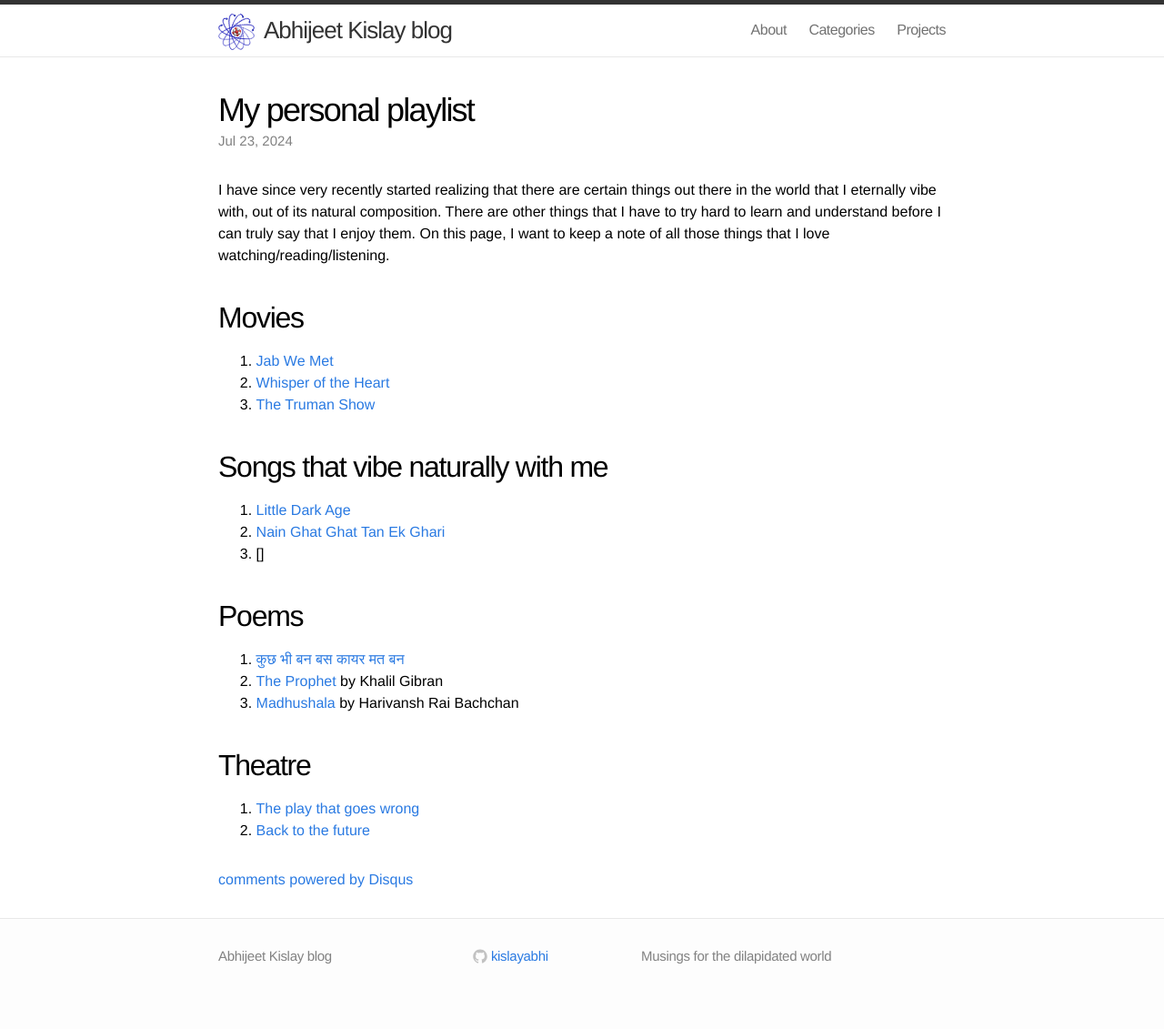
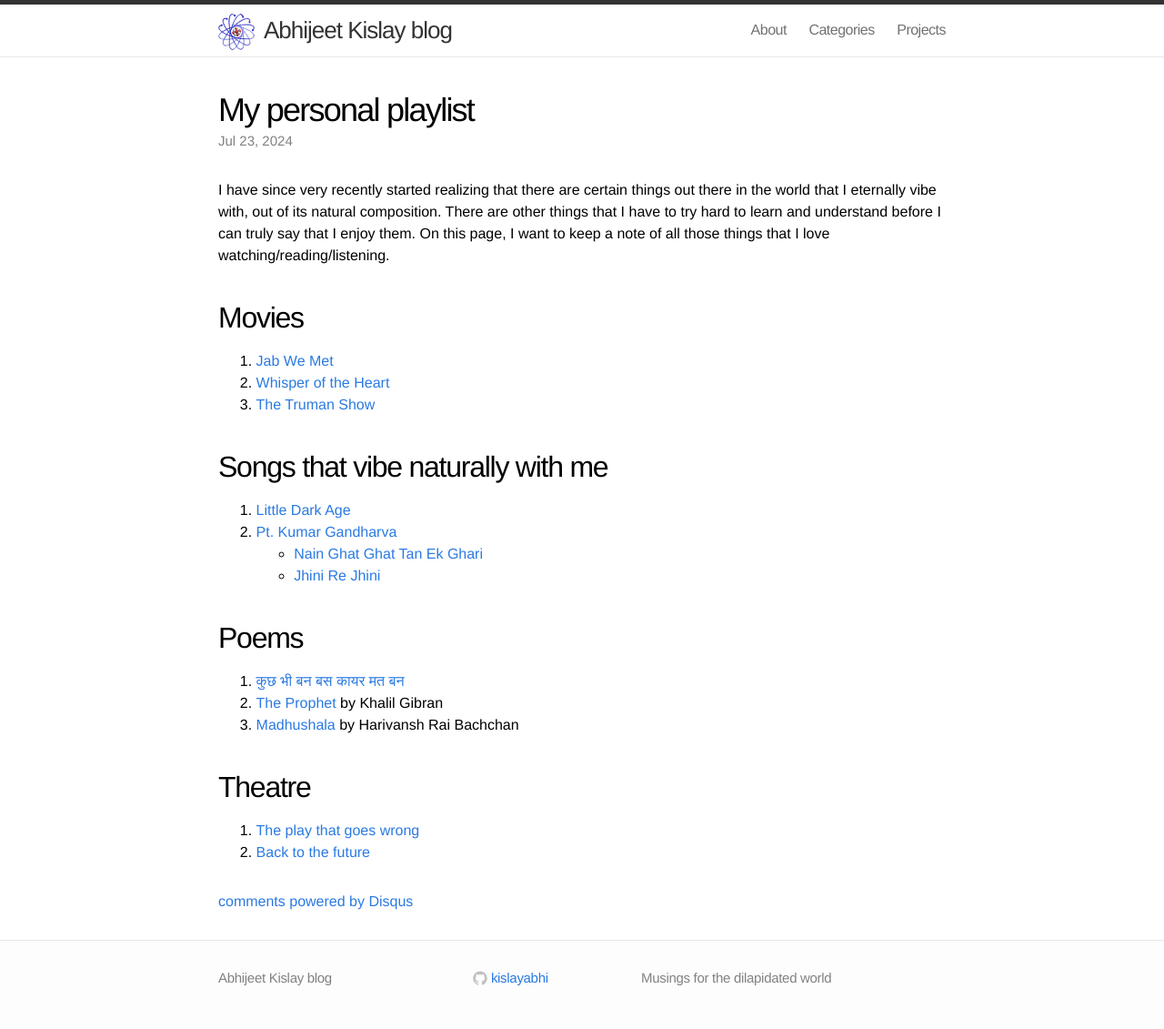
Before and after one commit to kislayabhi/kislayabhi.github.io, a Jekyll site: the page built from _posts/2024-7-23-My-personal-playlist.md, in a window 1280 px wide. Shown: the whole page at 91% size. Built offline with Jekyll 4.4.1, drawn with Linux system fonts in a browser that asks for light colours; comment, search, counter and statistics services are not loaded; before the commit the page ends 1107 px from its top, so only the background shows below that.

Commit message:
Update 2024-7-23-My-personal-playlist.md

```diff
--- a/_posts/2024-7-23-My-personal-playlist.md
+++ b/_posts/2024-7-23-My-personal-playlist.md
@@ -16,8 +16,9 @@ I have since very recently started realizing that there are certain things out t
 
 ## Songs that vibe naturally with me
 1. [Little Dark Age](https://music.youtube.com/watch?v=ETEg-SB01QY&si=m2pNNlSB0dmkBMG4)
-2. [Nain Ghat Ghat Tan Ek Ghari](https://music.youtube.com/watch?v=AUFzPlBasio&si=Il5JnXQg8sMJMvaw)
-3. []
+2. [Pt. Kumar Gandharva](https://en.wikipedia.org/wiki/Kumar_Gandharva)
+   - [Nain Ghat Ghat Tan Ek Ghari](https://music.youtube.com/watch?v=AUFzPlBasio&si=Il5JnXQg8sMJMvaw)
+   - [Jhini Re Jhini](https://youtu.be/nkPftO3O730)
 
 ## Poems
 1. [कुछ भी बन बस कायर मत बन](http://kavitakosh.org/kk/%E0%A4%95%E0%A5%81%E0%A4%9B_%E0%A4%AD%E0%A5%80_%E0%A4%AC%E0%A4%A8_%E0%A4%AC%E0%A4%B8_%E0%A4%95%E0%A4%BE%E0%A4%AF%E0%A4%B0_%E0%A4%AE%E0%A4%A4_%E0%A4%AC%E0%A4%A8_/_%E0%A4%A8%E0%A4%B0%E0%A5%87%E0%A4%A8%E0%A5%8D%E0%A4%A6%E0%A5%8D%E0%A4%B0_%E0%A4%B6%E0%A4%B0%E0%A5%8D%E0%A4%AE%E0%A4%BE)
```
